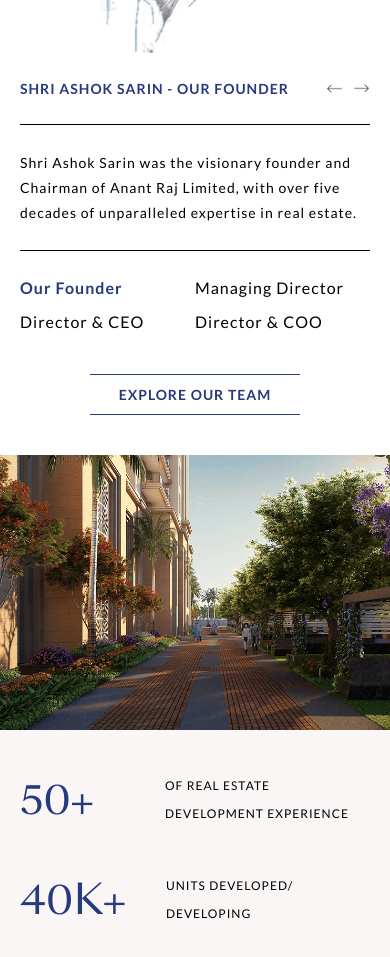
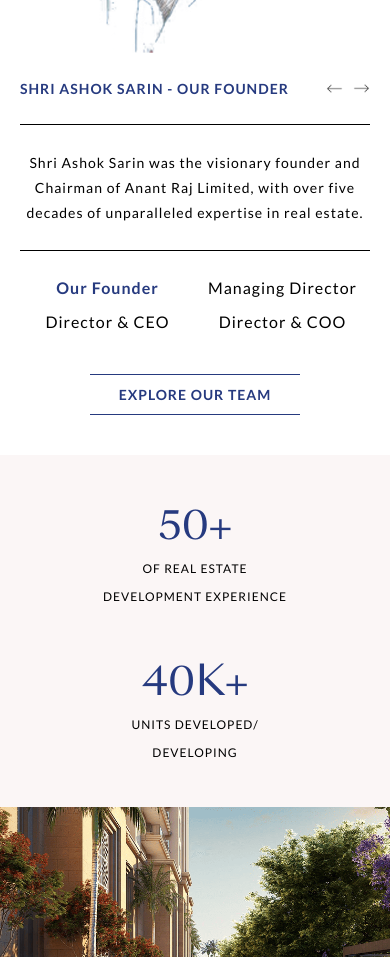
Before and after one commit to khushi-gtf53/anant-raj, a React (Vite) app: page / in a window 390 px wide. Shown: the part 2680-3637 px from the top of the page. Built offline with nearby package versions, Linux system fonts and the light colour scheme.

Commit message:
update fixes

```diff
--- a/src/components/home/DevelopmentExperience.jsx
+++ b/src/components/home/DevelopmentExperience.jsx
@@ -74,43 +74,49 @@
       <img
         ref={imageRef}
         src="./assets/residential.png"
-        className="h-[275px] object-cover lg:h-[350px] w-full opacity-0"
+        className="h-[275px] hidden lg:block object-cover lg:h-[350px] w-full "
         alt="residential"
       />
       <div className="bg-[#FBF6F6] relative">
-        <div className="px-[20px] lg:px-[210px] flex flex-wrap justify-between space-y-[40px] lg:space-y-[0px] py-[40px] lg:py-[60px]">
-          <p className="flex flex-wrap items-center lg:mb-[70px] basis-[100%] lg:basis-[50%]">
+        <div className="lg:px-[210px] flex flex-wrap justify-between space-y-[40px] lg:space-y-[0px] py-[40px] lg:py-[60px]">
+          <p className="lg:px-0 px-[20px] flex-col lg:flex-row flex flex-wrap items-center justify-center lg:mb-[70px] basis-[100%] lg:basis-[50%]">
             <span className="font-sangbleu basis-[30%] lg:basis-auto text-primaryblue text-[40px] lg:text-[50px]">
               {counters.experience}+
             </span>
-            <span className="font-lato  text-[12px] lg:text-[14px] ml-[40px] font-[400] tracking-[1px] leading-[28px] uppercase">
+            <span className="font-lato  text-center lg:text-left text-[12px] lg:text-[14px] lg:ml-[40px] font-[400] tracking-[1px] leading-[28px] uppercase">
               of Real Estate
               <span className="block">Development Experience</span>
             </span>
           </p>
-          <p className="flex flex-wrap lg:justify-end lg:mb-[70px] items-center basis-[100%] lg:basis-[50%]">
+          <p className="lg:px-0 px-[20px] flex-col lg:flex-row  flex flex-wrap lg:justify-end justify-center lg:mb-[70px] items-center basis-[100%] lg:basis-[50%]">
             <span className="font-sangbleu basis-[30%] lg:basis-auto text-primaryblue text-[40px] lg:text-[50px]">
               {counters.units.toLocaleString() + "K"}+
             </span>
-            <span className="font-lato text-[12px] lg:text-[14px] ml-[40px] font-[400] tracking-[1px] leading-[28px] uppercase">
+            <span className="font-lato text-center lg:text-left text-[12px] lg:text-[14px] lg:ml-[40px] font-[400] tracking-[1px] leading-[28px] uppercase">
               units Developed/
               <span className="block">Developing</span>
             </span>
           </p>
-          <p className="flex flex-wrap items-center basis-[100%]  lg:basis-[46%]">
+          <img
+            ref={imageRef}
+            src="./assets/residential.png"
+            className="h-[275px] lg:hidden block basis-full object-cover lg:h-[350px] w-full "
+            alt="residential"
+          />
+          <p className="lg:px-0 px-[20px] flex-col lg:flex-row flex flex-wrap items-center justify-center basis-[100%]  lg:basis-[46%]">
             <span className="font-sangbleu basis-[30%] lg:basis-auto text-primaryblue text-[40px] lg:text-[50px]">
               {counters.projects}+
             </span>
-            <span className="font-lato text-[12px] lg:text-[14px] ml-[40px] font-[400] tracking-[1px] leading-[28px] uppercase">
+            <span className="font-lato text-[12px] text-center lg:text-left  lg:text-[14px] lg:ml-[40px] font-[400] tracking-[1px] leading-[28px] uppercase">
               MSF Real Estate
               <span className="block">Projects Developed</span>
             </span>
           </p>
-          <p className="flex flex-wrap lg:justify-end items-center basis-[100%] lg:basis-[50%]">
+          <p className="lg:px-0 px-[20px] flex-col lg:flex-row flex flex-wrap lg:justify-end justify-center items-center basis-[100%] lg:basis-[50%]">
             <span className="font-sangbleu basis-[30%] lg:basis-auto text-primaryblue text-[40px] lg:text-[50px]">
               {counters.dataCenters}+
             </span>
-            <span className="font-lato text-[12px] lg:text-[14px] ml-[40px] font-[400] tracking-[1px] leading-[28px] uppercase">
+            <span className="font-lato text-center lg:text-left text-[12px] lg:text-[14px] lg:ml-[40px] font-[400] tracking-[1px] leading-[28px] uppercase">
               MW Data Centers
               <span className="block">Developed/</span>
               <span className="block">Upcoming</span>
--- a/src/components/home/Journey.jsx
+++ b/src/components/home/Journey.jsx
@@ -220,7 +220,7 @@
           {slides.map((slide) => (
             <span
               key={slide.year}
-              className={`cursor-pointer min-w-[50%] md:min-w-[25%] ${
+              className={`cursor-pointer lg:text-start text-center min-w-[50%] md:min-w-[25%] ${
                 activeYear === slide.year ? "text-primaryblue" : "text-gray-400"
               }`}
               onClick={() => handleYearClick(slide.year)}
--- a/src/components/home/LuxuryProperties.jsx
+++ b/src/components/home/LuxuryProperties.jsx
@@ -277,7 +277,7 @@
               <SwiperSlide key={idx}>
                 <div className="relative">
                   <p className="tracking-[1.2px] hidden lg:flex flex-col absolute z-[99] left-[30px] lg:left-[80px] text-white top-[30px] lg:bottom-[40px]">
-                    <span className="text-[22px] lg:text-[32px] font-[600]">
+                    <span className="text-[22px] lg:text-[32px] text-center font-[600]">
                       {slide.name}
                     </span>
                     <span className="text-[13px] lg:text-[15px] tracking-[1.5px]">
@@ -291,8 +291,8 @@
                     className="w-full h-[350px] object-cover xl:h-[500px] lg:h-[400px]"
                   />
                   <div className="flex flex-col lg:items-start items-center lg:hidden justify-between mt-4 gap-4">
-                    <p className="tracking-[1.2px] lg:hidden flex flex-col  z-[99]  text-primary top-[30px] ">
-                      <span className="text-[22px] lg:text-[32px] font-[600]">
+                    <p className="tracking-[1.2px]  lg:hidden flex flex-col  z-[99]  text-primary top-[30px] ">
+                      <span className="text-[22px] lg:text-[32px] text-center font-[600]">
                         {slide.name}
                       </span>
                       <span className="text-[13px] lg:text-[15px] tracking-[1.5px]">
--- a/src/components/home/OurTeam.jsx
+++ b/src/components/home/OurTeam.jsx
@@ -120,10 +120,10 @@
                         </div>
                       </div>
                     </div>
-                    <p className="border-y-[1px] leading-[25px] mb-[25px] border-solid border-black py-[25px] lg:py-[40px] text-[14px] font-lato tracking-[1px]">
+                    <p className="border-y-[1px] lg:text-start text-center leading-[25px] mb-[25px] border-solid border-black py-[25px] lg:py-[40px] text-[14px] font-lato tracking-[1px]">
                       {slide.text}
                     </p>
-                    <ul className="flex flex-wrap justify-between items-center lg:mb-[35px]  my-[25px] tracking-[1px]">
+                    <ul className="flex lg:text-start text-center flex-wrap justify-between items-center lg:mb-[35px]  my-[25px] tracking-[1px]">
                       <li
                         className={`cursor-pointer lg:text-left lg:text-[13px] lg:mb-0 mb-[10px] lg:basis-auto basis-[50%] ${
                           activeRole === "Our Founder"
```
